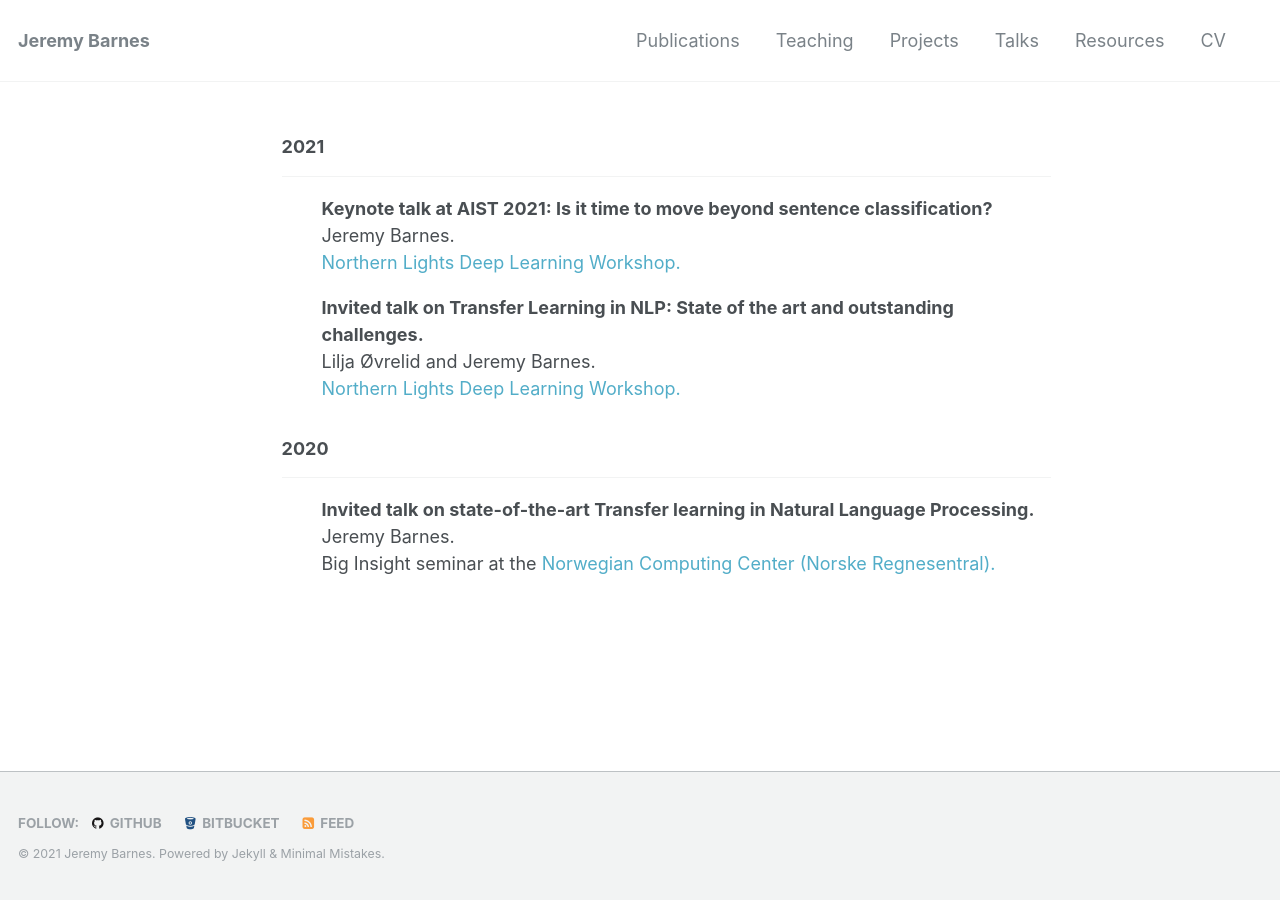
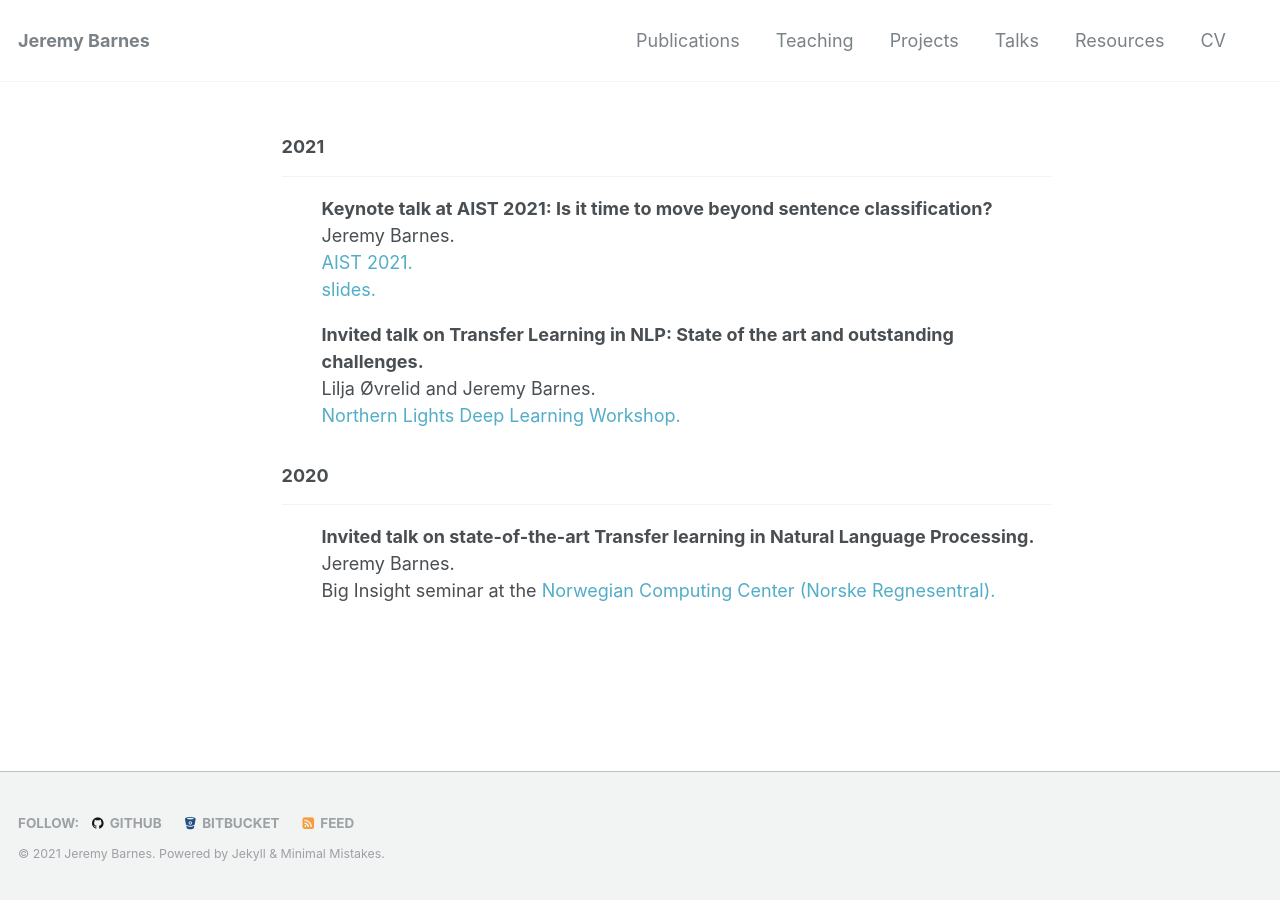
Before and after one commit to jerbarnes/jerbarnes.github.io, a Jekyll site: the page built from talks/index.html, in a window 1280 px wide. Built offline with Jekyll 4.4.1, drawn with Linux system fonts in a browser that asks for light colours.

Commit message:
updated aist keynote

```diff
--- a/talks/index.html
+++ b/talks/index.html
@@ -13,7 +13,8 @@ title: Talks
             Keynote talk at AIST 2021: Is it time to move beyond sentence classification?
         </strong><br>
         Jeremy Barnes.<br>
-        <a href="https://aistconf.org/program/invited">Northern Lights Deep Learning Workshop.</a><br>
+        <a href="https://aistconf.org/program/invited">AIST 2021.</a><br>
+        <a href="/downloads/Ckeynote_AIST2021.pdf">slides.</a><br>
 </ul>
 
 <ul>
```
Also changed, not shown: 1 other file.
